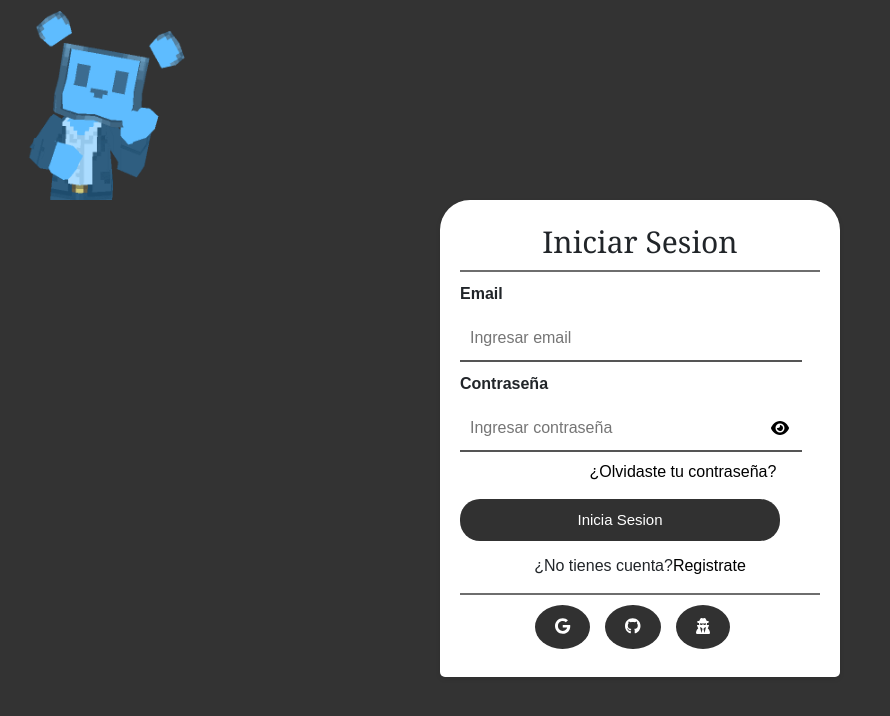
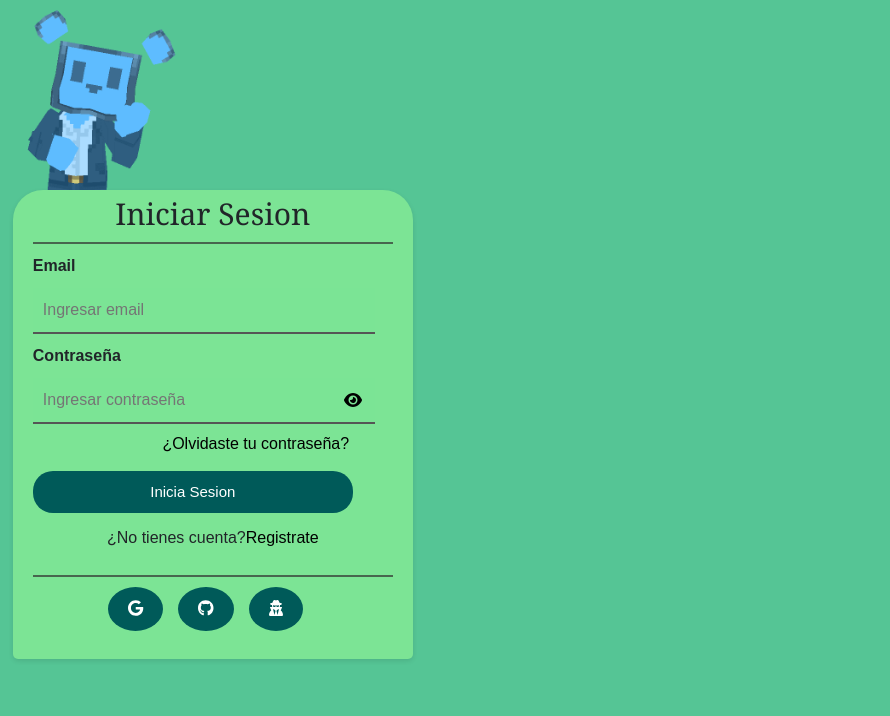
Before and after one commit to vazqueznahuel/Clementina, a React (Create React App) app: page /Login in a window 1280 px wide. Shown: the top 716 px of the page, without its empty margins (0-890 px from the left). Built offline with nearby package versions, Linux system fonts and the light colour scheme; no server answers.

Commit message:
Arreglando estilos login

```diff
--- a/src/App.css
+++ b/src/App.css
@@ -2,12 +2,12 @@
 /* Estilos globales o de la aplicación principal */
 body {
     font-family: Arial, sans-serif;
-    background-color: #333333;
+    background-color: #55c595;
   }
 
   .imagen-widi{
-    width: 200px;
-    height: 200px;
+    width: 190px;
+    height: 190px;
     margin-bottom: 0;
   }
  /* Formulario */
@@ -15,7 +15,8 @@ body {
     max-width: 400px;
     margin: 0 auto;
     margin-top: 0;
-    background-color: #fff;
+    margin-left: 1%;
+    background-color: #7ce495;
     padding: 20px;
     border-radius: 5px;
     border-top-right-radius: 30px;
@@ -25,7 +26,6 @@ body {
 
 
 .Line-separator-2ConfigPers {
-  grid-column: span 2; /* Ocupa las dos columnas */
   width: 100%;
   border: none;
   border-top: 2px solid #313131;
@@ -37,7 +37,7 @@ body {
   .form-title {
     font-size: 30px;
     font-family: Georgia, 'Times New Roman', Times, serif;
-    margin-top: 1%;
+    margin-top: -4%;
     margin-bottom: 0;
   }
 
@@ -52,6 +52,8 @@ body {
 .input-field {
     width: 95%;
     padding: 10px;
+    background-color: #7be495;
+    color: black ;
     margin-bottom: 10px;
     box-sizing: border-box;
     border: none;
@@ -77,6 +79,15 @@ body {
     justify-content: center;
   }
 
+  .registro h6{
+    margin: auto 1%;
+    margin-bottom: 5%;
+  }
+
+.registro hr {
+  width: 15%;
+}
+
 .div-botones{
   display: flex;
   justify-content: center;
@@ -93,7 +104,7 @@ body {
     border: none;
     border-radius: 20px;
     cursor: pointer;
-    background-color: #313131;
+    background-color: #005a59;
     color: #fff;
     text-decoration: none;
   }
@@ -101,7 +112,7 @@ body {
 
   /* Estilos base para el botón */
 .google-signin-button {
-  background-color: #313131;
+  background-color: #005a59;
   color: #ffffff;
   border: none;
   padding: 10px 20px;
```
